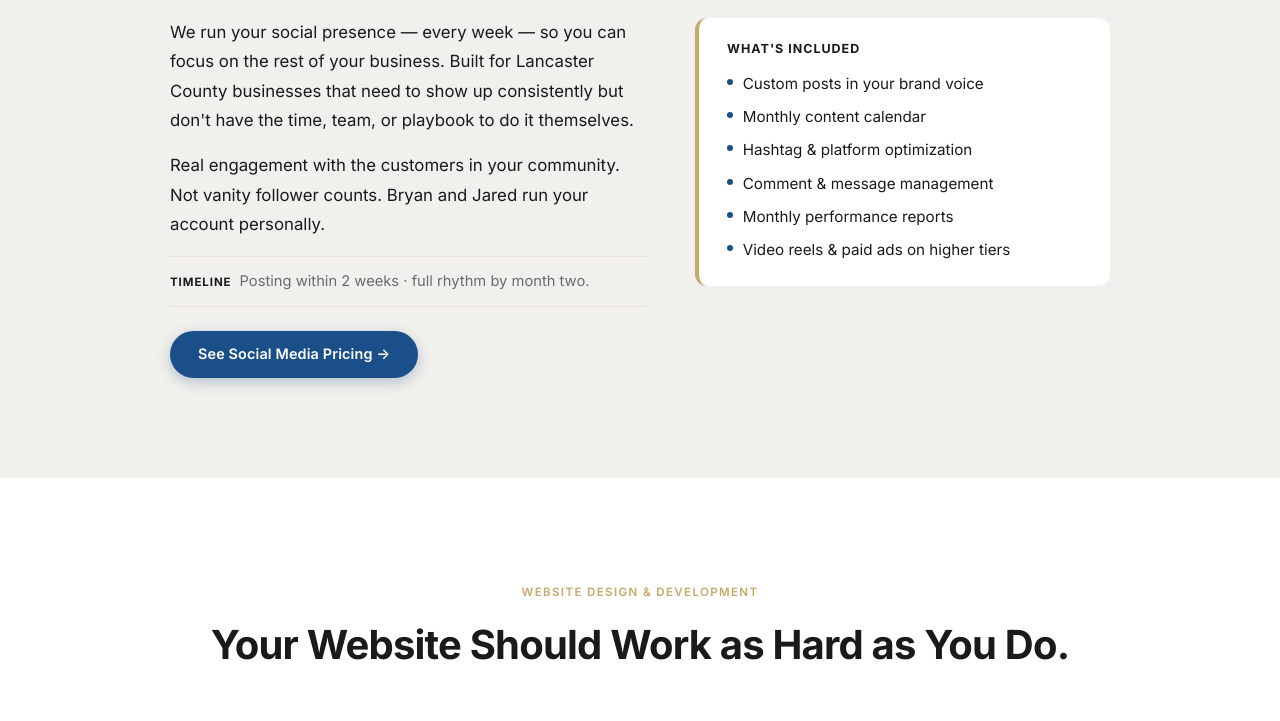
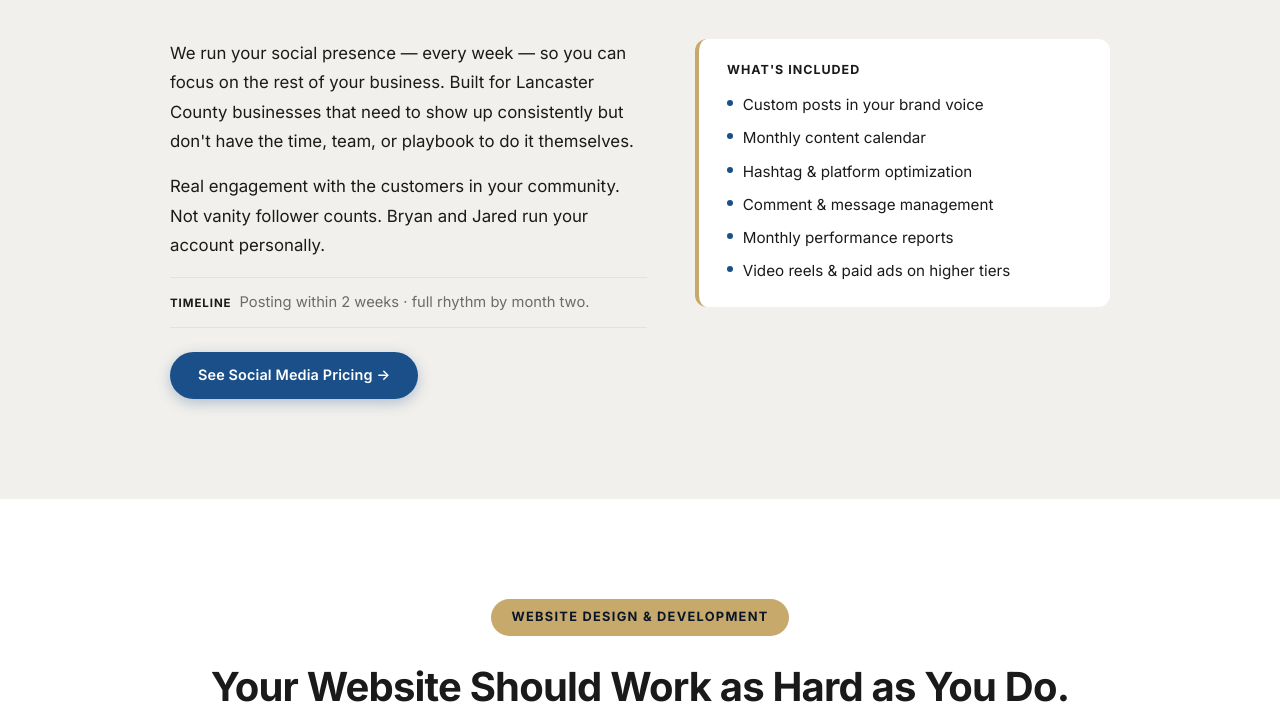
Before and after one commit to bryanfossi/mainstreet-digital, a website built with Vite: page services.html in a window 1280 px wide. Shown: the part 676-1397 px from the top of the page. Built offline with nearby package versions, Linux system fonts and the light colour scheme.

Commit message:
Make services-page section labels into prominent gold pills
The "Social Media Marketing" and "Website Design & Development" labels
were small gold all-caps text — easy to miss while scrolling. Promoting
to filled gold pills with navy text gives each service block a clear
scroll-catching anchor.

Scoped to .service-section-header .section-label so other pages keep
their existing subtle gold-text label style.

Co-Authored-By: Claude Opus 4.7 (1M context) <noreply@anthropic.com>

```diff
--- a/services.html
+++ b/services.html
@@ -47,6 +47,18 @@
     .service-section-header {
       text-align: center;
       margin-bottom: 3.5rem;
+    }
+    /* Make the service-section label a prominent gold pill so it pops
+       while scrolling and clearly demarcates each service block. */
+    .service-section-header .section-label {
+      background: var(--gold);
+      color: var(--navy);
+      padding: 0.5rem 1.25rem;
+      border-radius: var(--radius-pill);
+      font-size: 0.8rem;
+      font-weight: 700;
+      letter-spacing: 0.1em;
+      margin-bottom: 1.25rem;
     }
     .service-section-header h2 {
       margin: 0.5rem 0 0;
```
